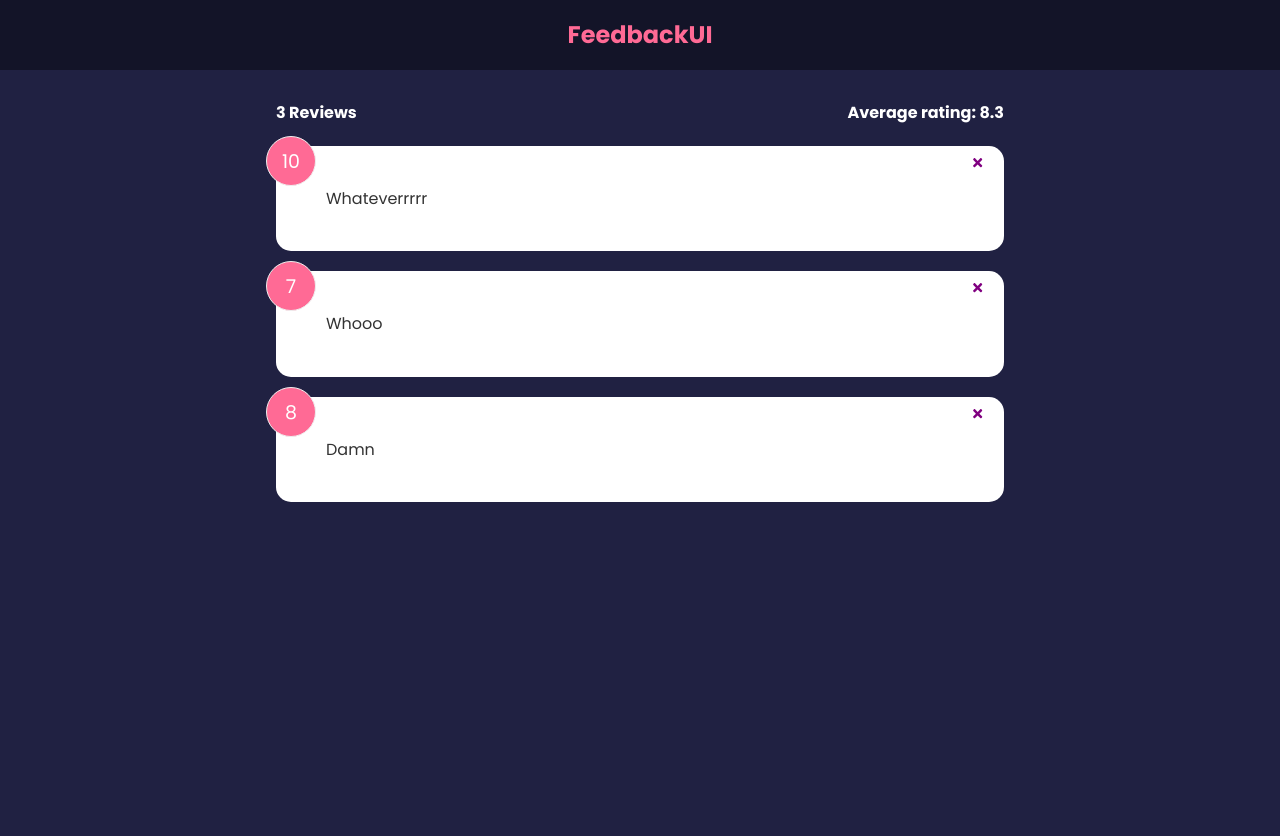
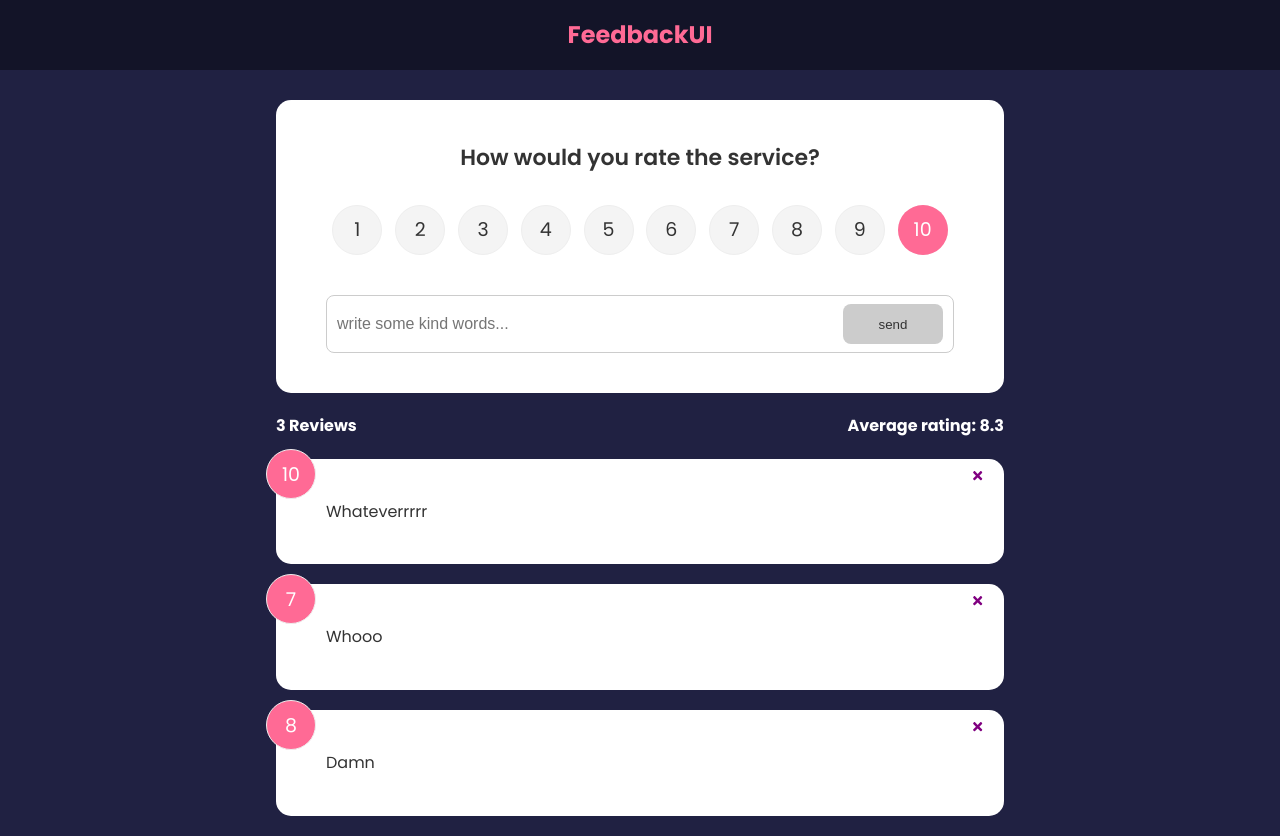
Before and after one commit to izaakdale/feedback-app, a React (Create React App) app: page / in a window 1280 px wide. Before the commit the page ends 800 px from the top, so only its background shows below. Built offline with nearby package versions, Linux system fonts and the light colour scheme.

Commit message:
Added radio buttons and feedback form box

```diff
--- a/src/App.js
+++ b/src/App.js
@@ -3,6 +3,7 @@
 import FeedbackList from "./components/FeedbackList"
 import FeedbackData from "./data/FeedbackData"
 import FeedbackStats from "./components/FeedbackStats"
+import FeedbackForm from "./components/FeedbackForm"
 
 function App() {
 
@@ -18,6 +19,7 @@
         <div>
             <Header/>
             <div className="container">
+                <FeedbackForm/>
                 <FeedbackStats feedback={feedback}/>
                 <FeedbackList feedback={feedback} handleDelete={(id) => deleteFeedback(id)}/>
             </div>
--- /dev/null
+++ b/src/components/FeedbackForm.jsx
@@ -0,0 +1,42 @@
+import React from 'react'
+import { useState } from 'react'
+import Card from './shared/Card'
+import Button from './shared/Button'
+import RatingSelect from './RatingSelect'
+
+export default function FeedbackForm() {
+    const [text, setText] = useState('')
+    const [rating, setRating] = useState(10)
+    const [btnDisabled, setBtnDisabled] = useState(true)
+    const [message, setMessage] = useState('')
+
+    const handleTextChange = (input) => {
+        if (text === '') {
+            setBtnDisabled(true)
+            setMessage(null)
+        } else if (text !== 0 && text.trim().length <= 10) {
+            setBtnDisabled(true)
+            setMessage('must be at least 10 chars')
+        } else {
+            setBtnDisabled(false)
+            setMessage(null)
+        }
+
+
+        setText(input.target.value)
+    }
+
+    return (
+        <Card>
+            <form action="">
+                <h2>How would you rate the service?</h2>
+                <RatingSelect select={setRating} selected={rating}/>
+                <div className='input-group'>
+                    <input onChange={handleTextChange} value={text} type="text" placeholder='write some kind words...'/>
+                    <Button type="submit" isDisabled={btnDisabled}>send</Button>
+                </div>
+                {message && <div className='message'>{message}</div>}
+            </form>
+        </Card>
+    )
+}
--- /dev/null
+++ b/src/components/RatingSelect.jsx
@@ -0,0 +1,25 @@
+import { useState } from "react"
+
+export default function RatingSelect({select, selected}) {
+
+    const handleChange = (value) => {
+        select(+value.currentTarget.value)
+    }
+    return (
+        <ul className='rating'>
+            {Array.from({ length: 10 }, (_, i) => (
+            <li key={`rating-${i + 1}`}>
+                <input
+                type='radio'
+                id={`num${i + 1}`}
+                name='rating'
+                value={i + 1}
+                onChange={handleChange}
+                checked={selected === i + 1}
+                />
+                <label htmlFor={`num${i + 1}`}>{i + 1}</label>
+            </li>
+            ))}
+        </ul>
+    )
+}
--- /dev/null
+++ b/src/components/shared/Button.jsx
@@ -0,0 +1,24 @@
+import PropTypes from 'prop-types'
+
+function Button({children, version, type, isDisabled}) {
+  return (
+    <button type={type} disabled={isDisabled} className={`btn btn-${version}`}>
+        {children}
+    </button>
+  )
+}
+
+Button.defaultProps = {
+    version: 'primary',
+    type: 'button',
+    isDisabled: false
+}
+
+Button.propTypes = {
+    children: PropTypes.node.isRequired,
+    version: PropTypes.string,
+    type: PropTypes.string,
+    isDisabled: PropTypes.bool
+}
+
+export default Button
```
